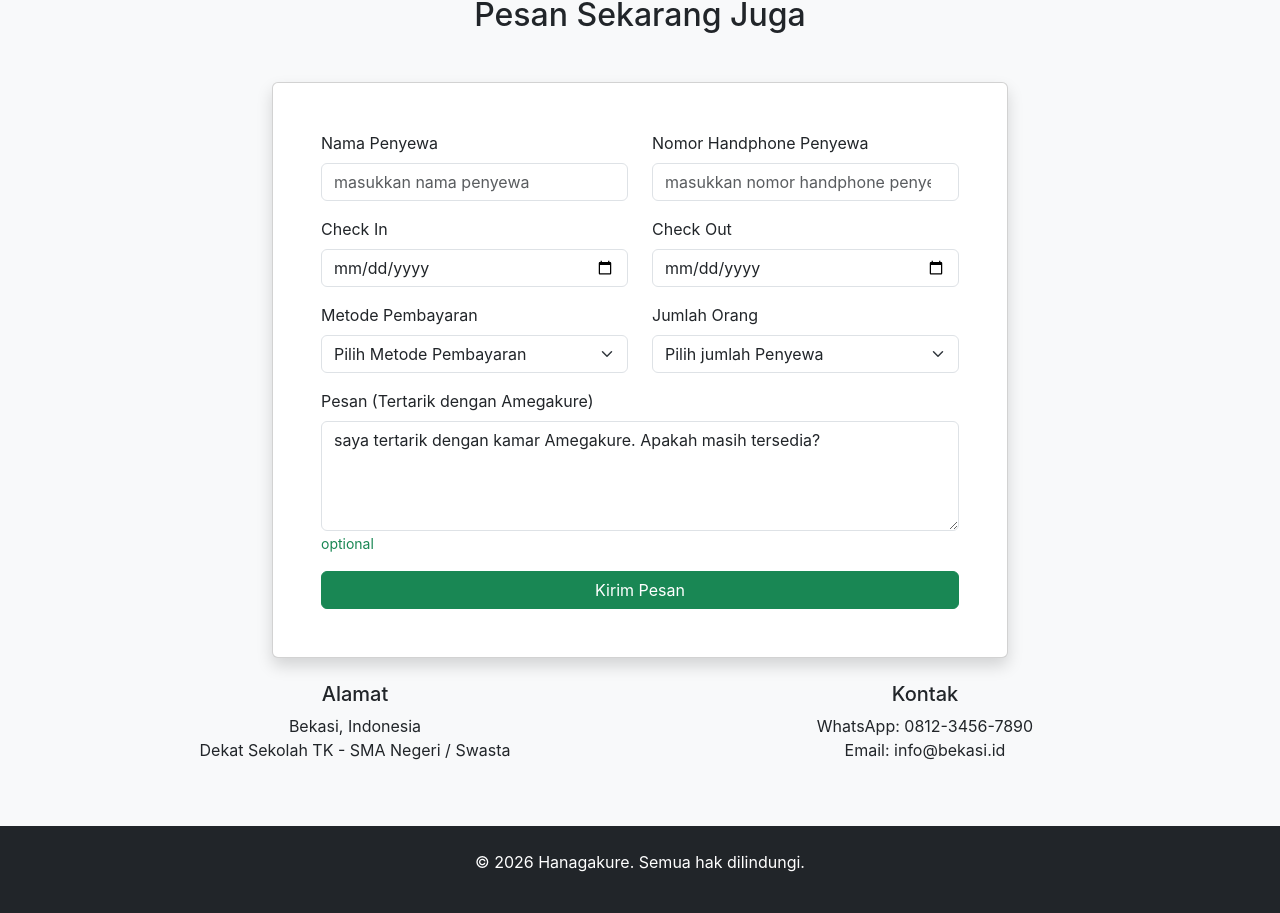
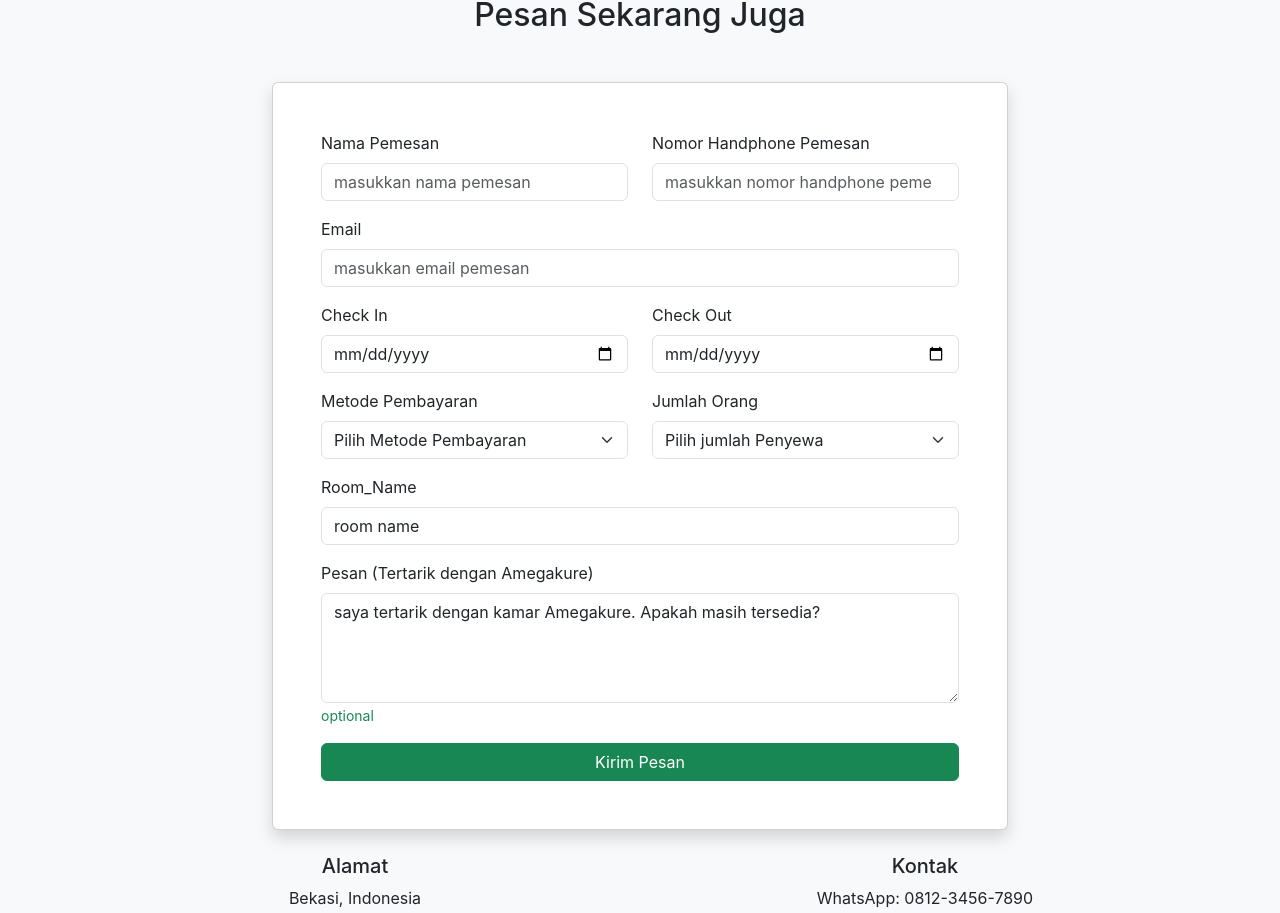
Before and after one commit to hanasoke/bootstrap_react_js, a React (Vite) app: page /detail/amegakure in a window 1280 px wide. Shown: the part 2458-3371 px from the top of the page. Built offline with nearby package versions, Linux system fonts and the light colour scheme.

Commit message:
updated DetailPage.jsx

```diff
--- a/src/pages/DetailPage.jsx
+++ b/src/pages/DetailPage.jsx
@@ -167,12 +167,16 @@ const DetailPage = () => {
                   <form>
                     <div className="row">
                       <div className="col-md-6 mb-3">
-                        <label htmlFor="name" className="form-label">Nama Penyewa</label>
-                        <input type="text" className="form-control" id="name" placeholder='masukkan nama penyewa' />
+                        <label htmlFor="name" className="form-label">Nama Pemesan</label>
+                        <input type="text" className="form-control" id="name" placeholder='masukkan nama pemesan' />
                       </div>
                       <div className="col-md-6 mb-3">
-                        <label htmlFor="phone" className="form-label">Nomor Handphone Penyewa</label>
-                        <input type="number" className="form-control" id="phone" placeholder='masukkan nomor handphone penyewa' />
+                        <label htmlFor="phone" className="form-label">Nomor Handphone Pemesan</label>
+                        <input type="number" className="form-control" id="phone" placeholder='masukkan nomor handphone pemesan' />
+                      </div>
+                      <div className="col-12 mb-3">
+                        <label htmlFor="email" className="form-label">Email</label>
+                        <input type="email" className="form-control" id="email" placeholder='masukkan email pemesan'  />
                       </div>
                       <div className="col-md-6 mb-3">
                         <label htmlFor="check_in" className="form-label">Check In</label>
@@ -207,6 +211,10 @@ const DetailPage = () => {
                         </select>
                       </div>
                     </div>
+                    <div className="col mb-3">
+                      <label htmlFor="room" className="form-label">Room_Name</label>
+                      <input type="text" className="form-control" id="room" value="room name" readonly/>
+                    </div>
                     <div className="mb-3">
                       <label htmlFor="message" className="form-label">Pesan (Tertarik dengan {room.name})</label>
                       <textarea className="form-control" id="message" rows="4" defaultValue={`saya tertarik dengan kamar ${room.name}. Apakah masih tersedia?`}></textarea>
@@ -222,14 +230,20 @@ const DetailPage = () => {
             <div class="modal-dialog">
               <div class="modal-content">
                 <div class="modal-header">
-                  <h1 class="modal-title fs-5" id="exampleModalLabel">Detail Penyewa</h1>
+                  <h1 class="modal-title fs-5" id="exampleModalLabel">Detail Pemesan</h1>
                   <button type="button" class="btn-close" data-bs-dismiss="modal" aria-label="Close"></button>
                 </div>
                 <div class="modal-body">
                   <div class="mb-3 row">
-                    <label for="nama_penyewa" class="col-sm-4 col-form-label">Nama Penyewa</label>
+                    <label for="nama_penyewa" class="col-sm-4 col-form-label">Nama Pemesan</label>
                     <div class="col-sm-8">
                       <input type="text" readonly class="form-control-plaintext" id="nama_penyewa" value="#"/>
+                    </div>
+                  </div>
+                  <div class="mb-3 row">
+                    <label for="email_pemesan" class="col-sm-4 col-form-label">Email Pemesan</label>
+                    <div class="col-sm-8">
+                      <input type="text" readonly class="form-control-plaintext" id="email_pemesan" value="#"/>
                     </div>
                   </div>
                   <div class="mb-3 row">
```
